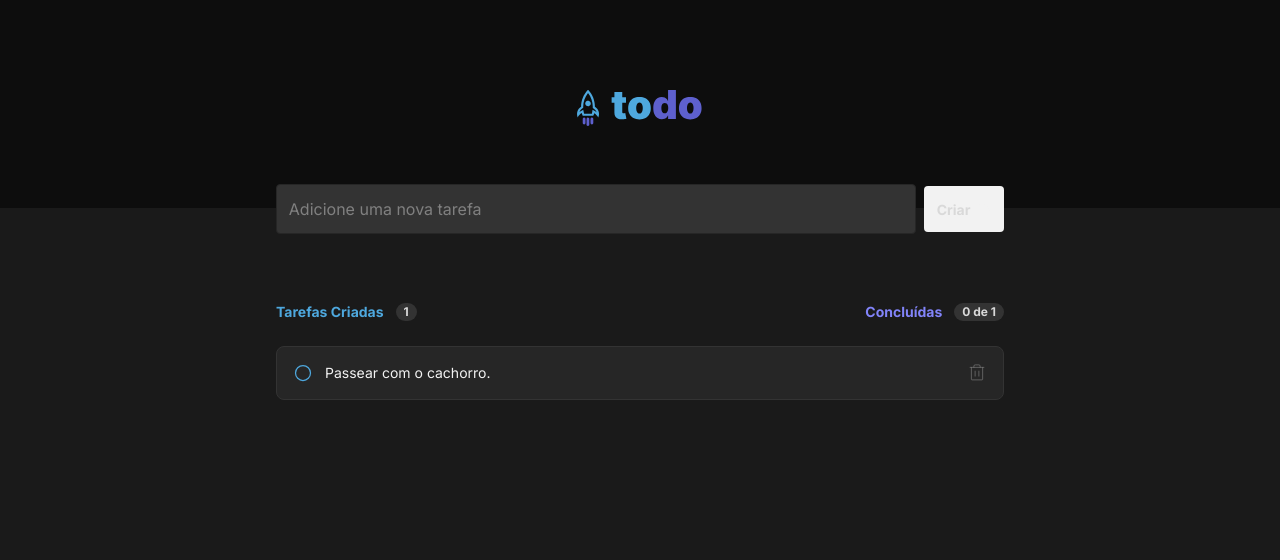
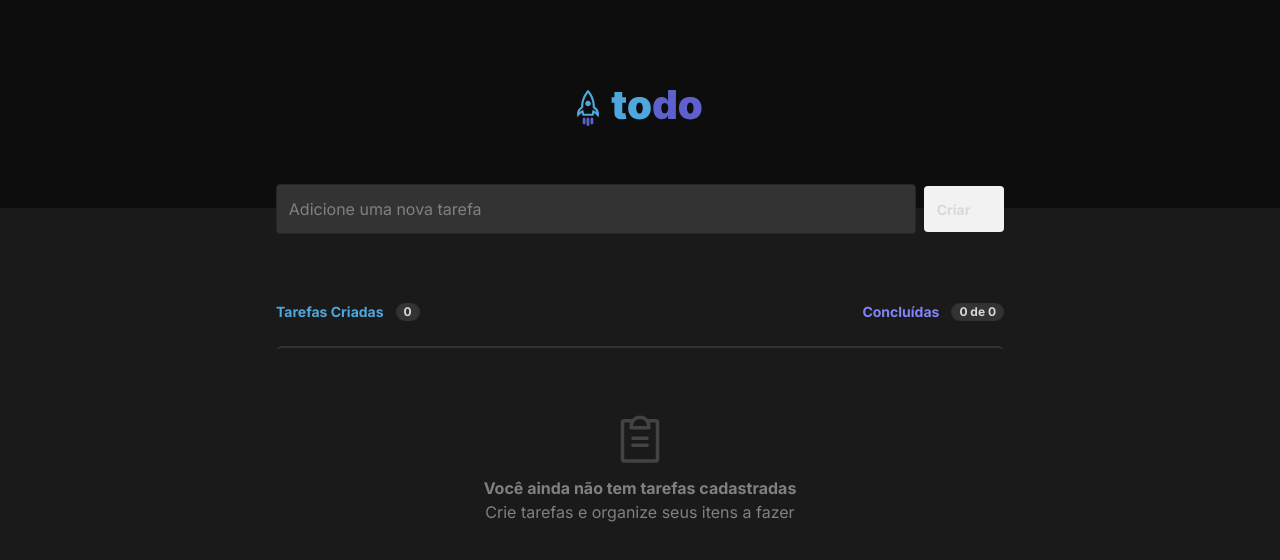
Before and after one commit to Rafeso/Ignite-ToDo, a React (Vite) app: page / in a window 1280 px wide. Shown: the top 560 px of the page. Built offline with nearby package versions, Linux system fonts and the light colour scheme.

Commit message:
Commit: Projeto finalizado.

```diff
--- a/src/App.tsx
+++ b/src/App.tsx
@@ -10,13 +10,7 @@ export interface ITask {
 }
 
 export function App() {
-	const [tasks, setTasks] = useState<ITask[]>([
-		{
-			id: "default",
-			title: "Passear com o cachorro.",
-			isCompleted: false,
-		},
-	]);
+	const [tasks, setTasks] = useState<ITask[]>([]);
 
 	function addTask(taskTitle: string) {
 		setTasks([
@@ -52,7 +46,7 @@ export function App() {
 			<Tasks
 				tasks={tasks}
 				onDelete={handleDeleteTaskById}
-        onComplete={handleToggleTaskCompletedById}
+				onComplete={handleToggleTaskCompletedById}
 			/>
 		</div>
 	);
```
Also changed, not shown: 1 other file (tests, documents, lock files or other folders).
